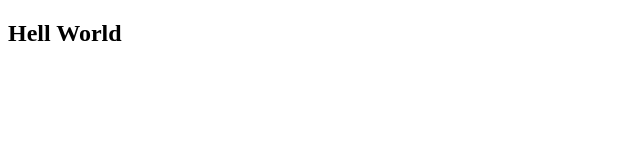
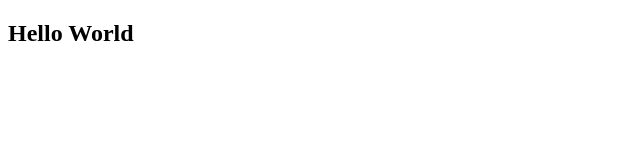
Before and after one commit to MalikaBanga/malikabanga.github.io, a plain HTML site: page index.html in a window 1280 px wide. Shown: the full height of the page, 0-640 px from the left. Drawn offline with Linux system fonts and the light colour scheme.

Commit message:
fixed typo

```diff
--- a/index.html
+++ b/index.html
@@ -5,6 +5,6 @@
 	<title>Document</title>
 </head>
 <body>
-	<h2>Hell World</h2>
+	<h2>Hello World</h2>
 </body>
 </html>
```
